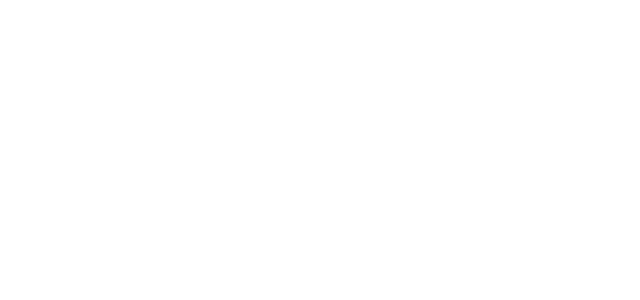
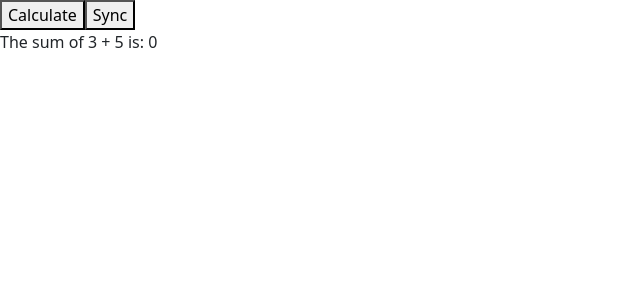
Before and after one commit to ali-bouali/angzlar-bootcamp-e-learning-app, an Angular app: page / in a window 1280 px wide. Shown: the top 300 px of the page, without its empty margins (0-640 px from the left). Built offline with nearby package versions, Linux system fonts and the light colour scheme.

Commit message:
first rest call

```diff
--- a/src/app/app.component.html
+++ b/src/app/app.component.html
@@ -1 +1,6 @@
+<button (click)="calculateSum()">Calculate</button>
+<button (click)="asyncCall()">Sync</button>
+
+<p>The sum of 3 + 5 is: {{result}}</p>
+
 <router-outlet></router-outlet>
--- a/src/app/app.component.ts
+++ b/src/app/app.component.ts
@@ -1,4 +1,7 @@
 import { Component } from '@angular/core';
+import {MyFirstService} from './services/s1/my-first.service';
+import {MyFirstRestService} from './services/rest/my-first-rest.service';
+import {lastValueFrom} from 'rxjs';
 
 @Component({
   selector: 'app-root',
@@ -7,4 +10,37 @@ import { Component } from '@angular/core';
 })
 export class AppComponent {
   title = 'e-learning';
+  result = 0;
+
+  constructor(
+    private myService: MyFirstService,
+    private restService: MyFirstRestService
+  ) {}
+
+
+  calculateSum() {
+    this.restService.findAllStudents()
+      .subscribe({
+        next: (res) => {
+          console.log(res);
+          console.log('REST Call result received');
+        },
+        error: (err) => {
+          console.log('REST call error');
+          console.log(err);
+        },
+        complete: () => {
+          console.log('REST call done');
+        }
+      });
+
+    this.result = this.myService.sum(3, 5);
+    // some code
+  }
+
+  async asyncCall() {
+    // promise
+    const res = await lastValueFrom(this.restService.findAllStudents());
+    this.result = this.myService.sum(Math.random(), 5);
+  }
 }
--- /dev/null
+++ b/src/app/services/rest/my-first-rest.service.ts
@@ -0,0 +1,17 @@
+import { Injectable } from '@angular/core';
+import {HttpClient} from '@angular/common/http';
+import {StudentResponse} from './student-response';
+
+@Injectable({
+  providedIn: 'root'
+})
+export class MyFirstRestService {
+
+  constructor(
+    private http: HttpClient
+  ) { }
+
+  findAllStudents() {
+    return this.http.get<StudentResponse>('http://localhost:8080/students');
+  }
+}
--- /dev/null
+++ b/src/app/services/rest/student-response.ts
@@ -0,0 +1,6 @@
+export interface StudentResponse {
+  age?: number;
+  firstname?: string;
+  lastname?: string;
+  nbrSubjects?: number;
+}
--- /dev/null
+++ b/src/app/services/s1/my-first.service.ts
@@ -0,0 +1,13 @@
+import { Injectable } from '@angular/core';
+
+@Injectable({
+  providedIn: 'root'
+})
+export class MyFirstService {
+
+  constructor() { }
+
+  sum(n1: number, n2: number) {
+    return n1 + n2;
+  }
+}
```
Also changed, not shown: src/app/app.module.ts (+7 -2 lines), 2 other files (tests, documents, lock files or other folders).
